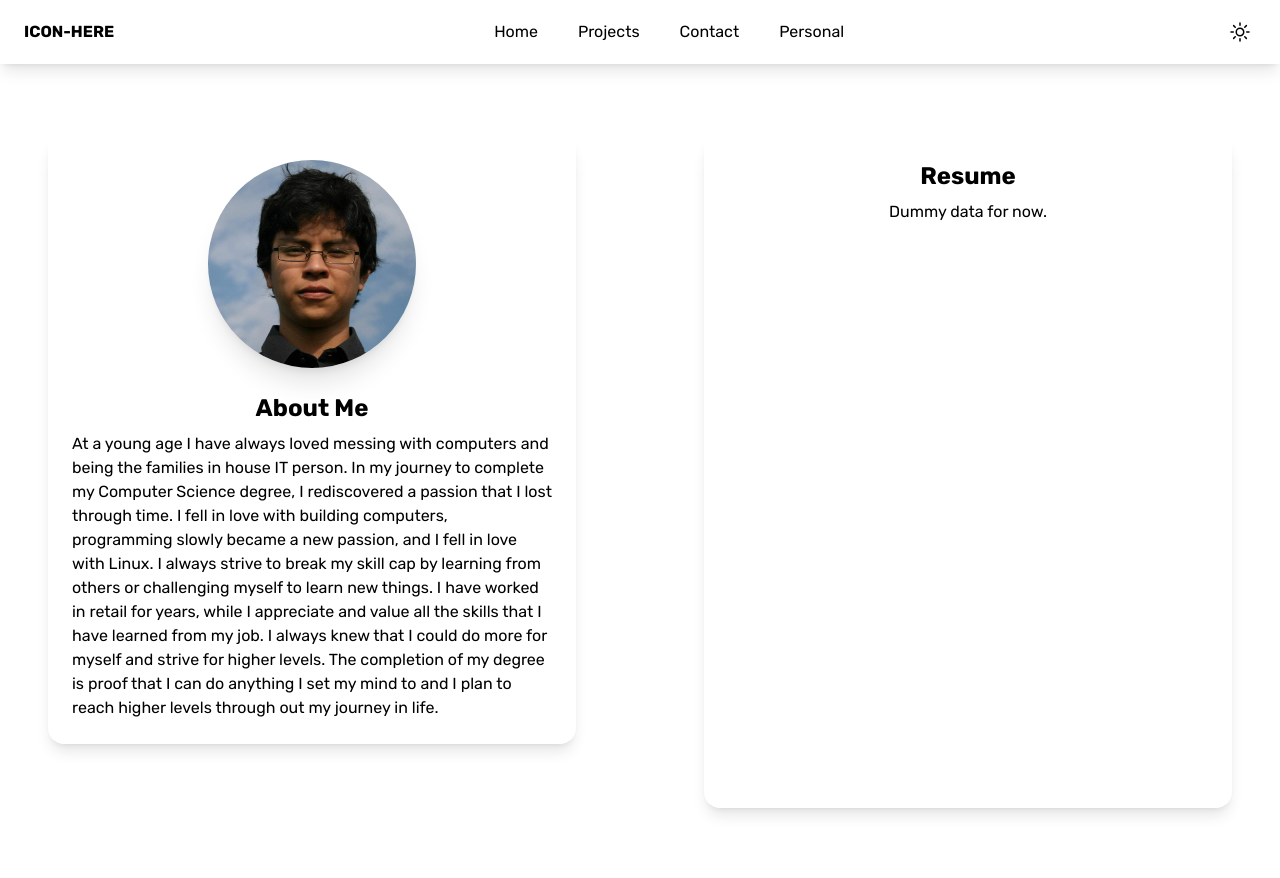
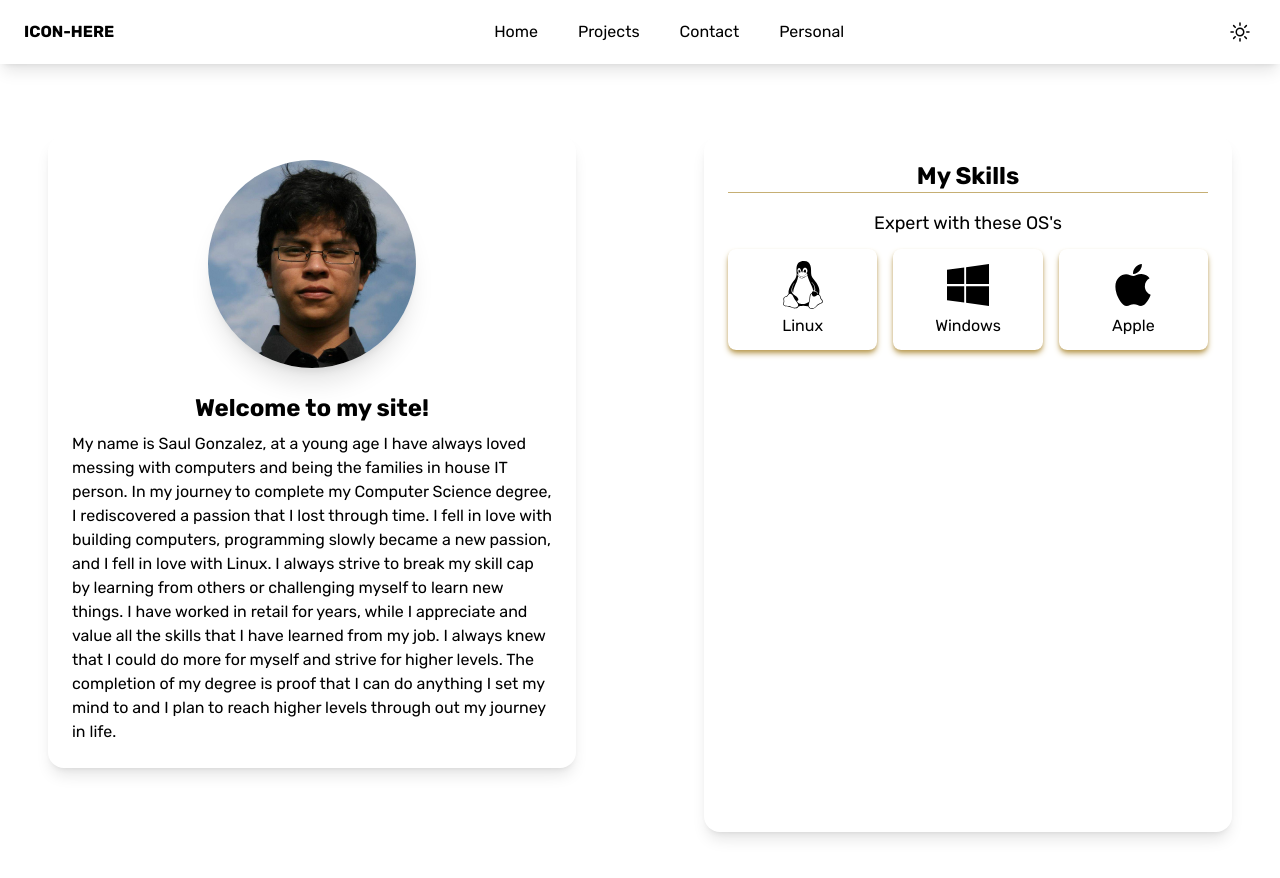
Before and after one commit to saul178/personal-website, a Vue app in the folder frontend/ui/: page / in a window 1280 px wide. Shown: the top 878 px of the page. Built offline with nearby package versions, Linux system fonts and the light colour scheme.

Commit message:
wip: need to decide on what to show off in the skills card

```diff
--- a/frontend/ui/src/components/Navbar.vue
+++ b/frontend/ui/src/components/Navbar.vue
@@ -49,8 +49,8 @@ const toggleMobileMenu = () => {
     <!-- mobile nav links -->
     <div v-if="isMobileMenuOpen" class="md:hidden flex flex-col px-4 pb-4 space-y-2
       dark:bg-foreground">
-        <NavLinks />
-        <ThemeToggle mobile="true" />
+      <NavLinks />
+      <ThemeToggle mobile="true" />
     </div>
   </nav>
 </template>
--- a/frontend/ui/src/main.js
+++ b/frontend/ui/src/main.js
@@ -1,11 +1,19 @@
 import { createApp } from 'vue'
 import App from './App.vue'
 import router from './router'
+import './assets/main.css'
 
-import './assets/main.css'
+import { library } from '@fortawesome/fontawesome-svg-core'
+import { FontAwesomeIcon } from '@fortawesome/vue-fontawesome'
+import { fab } from '@fortawesome/free-brands-svg-icons'
+
+library.add(fab)
+
 
 const app = createApp(App)
 
 app.use(router)
 
+app.component('font-awesome-icon', FontAwesomeIcon)
+
 app.mount('#app')
--- a/frontend/ui/src/views/Home.vue
+++ b/frontend/ui/src/views/Home.vue
@@ -1,5 +1,4 @@
 <script setup>
-
 </script>
 
 <template>
@@ -11,9 +10,10 @@
       <img src="../assets/images/me.jpeg" alt="Profile Picture" class="w-52 h-52 rounded-full
         mx-auto shadow-xl" />
       <div class="mt-6">
-        <h1 class="text-2xl font-bold dark:text-primary">About Me</h1>
+        <h1 class="text-2xl font-bold dark:text-primary">Welcome to my site!</h1>
         <p class="mt-2 dark:text-primary text-left">
-          At a young age I have always loved messing with computers and being the families in house IT person. In my
+          My name is Saul Gonzalez, at a young age I have always loved messing with computers and
+          being the families in house IT person. In my
           journey to complete my Computer Science degree, I rediscovered a passion that I lost through time. I fell in
           love with building computers, programming slowly became a new passion, and I fell in love with Linux. I always
           strive to break my skill cap by learning from others or challenging myself to learn new things.
@@ -28,11 +28,23 @@
 
     <!-- Resume Card -->
     <div class="dark:bg-foreground rounded-2xl shadow-lg p-6 w-full max-w-2xl text-center">
-      <!-- This will hold resume info later -->
-      <h1 class="text-2xl font-bold dark:text-primary">Resume</h1>
-      <p class="mt-2 dark:text-primary">
-        Dummy data for now.
-      </p>
+      <h1 class="text-2xl font-bold dark:text-primary border-b border-b-satin-sheen-gold-600">My Skills</h1>
+      <!-- golang backend will fill up this information with a metadata json file -->
+      <h1 class="text-lg mt-4 dark:text-primary"> Expert with these OS's </h1>
+      <div class="grid grid-cols-2 md:grid-cols-3 gap-4 mt-3">
+        <div class="dark:bg-background p-3 rounded-lg shadow-md shadow-satin-sheen-gold-500 text-center">
+          <font-awesome-icon :icon="['fab', 'linux']" class="dark:text-primary text-5xl" alt="Linux" />
+          <span class="dark:text-primary block mt-1"> Linux </span>
+        </div>
+        <div class="dark:bg-background p-3 rounded-lg shadow-md shadow-satin-sheen-gold-500 text-center">
+          <font-awesome-icon :icon="['fab', 'windows']" class="dark:text-primary text-5xl" alt="Windows" />
+          <span class="dark:text-primary block mt-1"> Windows </span>
+        </div>
+        <div class="dark:bg-background p-3 rounded-lg shadow-md shadow-satin-sheen-gold-500 text-center">
+          <font-awesome-icon :icon="['fab', 'apple']" class="dark:text-primary text-5xl" alt="Apple" />
+          <span class="dark:text-primary block mt-1"> Apple </span>
+        </div>
+      </div>
     </div>
   </div>
 </template>
```
Also changed, not shown: frontend/ui/package.json (+8 -0 lines), 1 other file (tests, documents, lock files or other folders).
